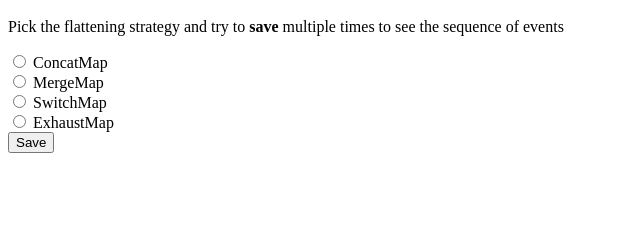
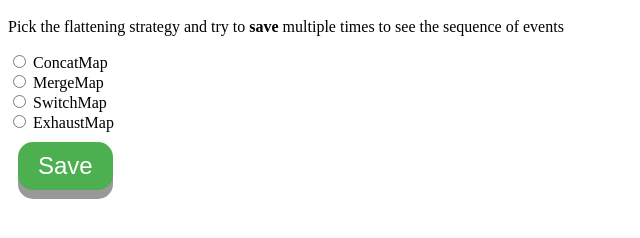
Before and after one commit to bartosz-io/rxjs-higher-order-streams, a website: page index.html in a window 1280 px wide. Shown: the part 48-286 px from the top of the page, without its empty margins (0-640 px from the left). Drawn offline with Linux system fonts and the light colour scheme.

Commit message:
1 file modified

```diff
--- a/index.html
+++ b/index.html
@@ -9,11 +9,35 @@
 		.timestamp {
 			font-weight: bold;
 		}
+
+		button {
+			padding: 10px 20px;
+			font-size: 24px;
+			text-align: center;
+			cursor: pointer;
+			outline: none;
+			color: #fff;
+			background-color: #4CAF50;
+			border: none;
+			border-radius: 15px;
+			box-shadow: 0 9px #999;
+      margin: 10px 10px 20px 10px;
+		}
+
+		button:hover {
+			background-color: #3e8e41
+		}
+
+		button:active {
+			background-color: #3e8e41;
+			box-shadow: 0 5px #666;
+			transform: translateY(4px);
+		}
 	</style>
 </head>
 
-  <h1>RxJS Higher-order streams</h1>
-  <p>Pick the flattening strategy and try to <b>save</b> multiple times to see the sequence of events</p>
+<h1>RxJS Higher-order streams</h1>
+<p>Pick the flattening strategy and try to <b>save</b> multiple times to see the sequence of events</p>
 
   <div>
     <input type="radio" name="mapping" value="concat" onchange="mappingChanged()">
```
